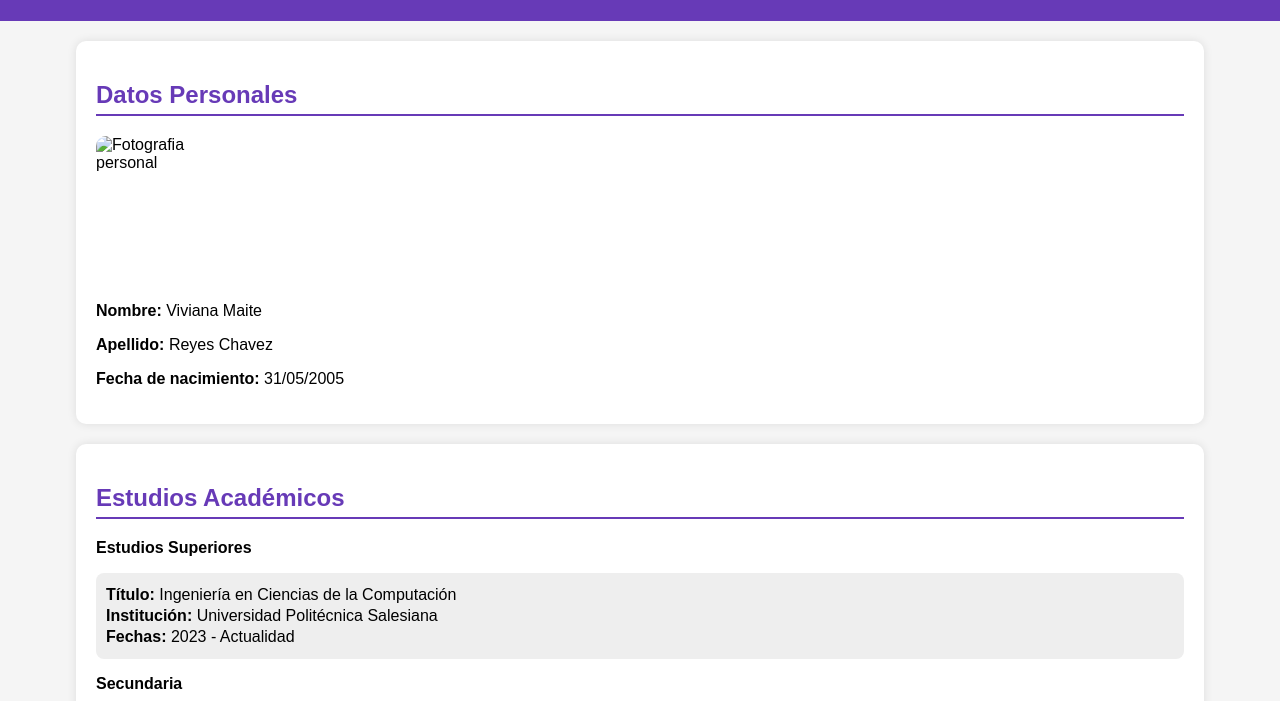
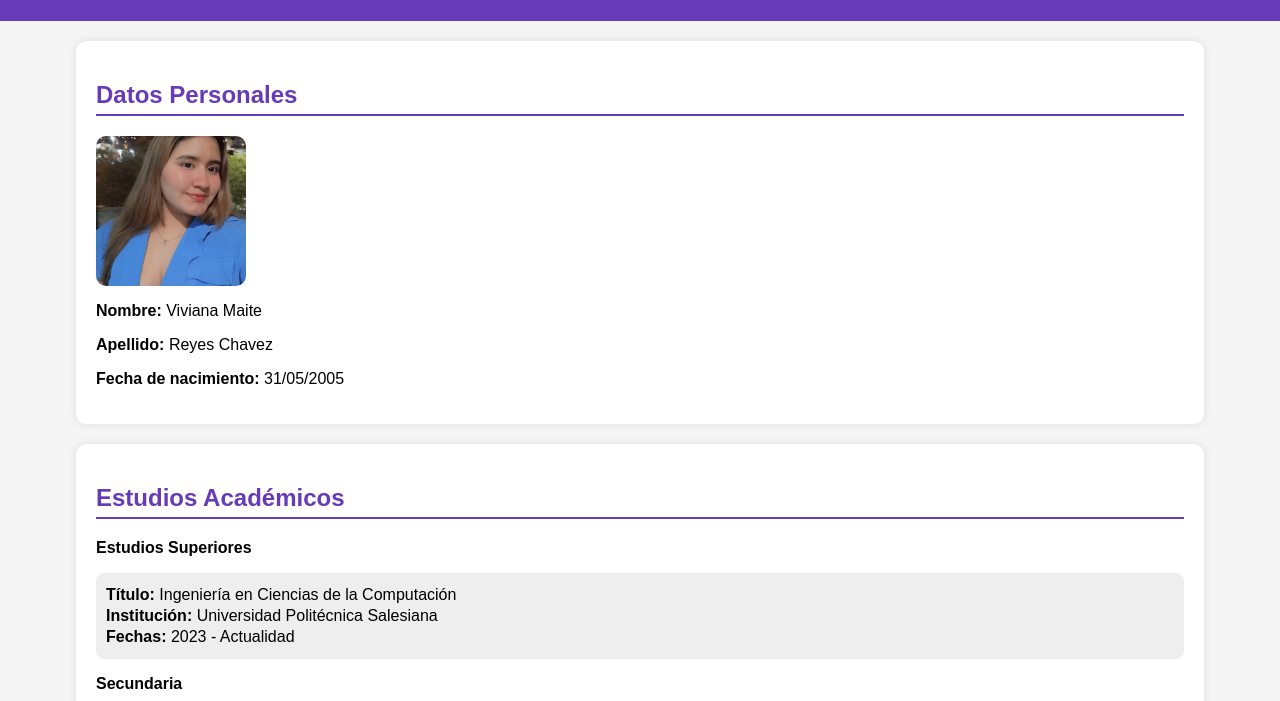
Before and after one commit to VivianaMR/mi-sito, a plain HTML site: page index.html in a window 1280 px wide. Shown: the part 99-800 px from the top of the page. Drawn offline with Linux system fonts and the light colour scheme.

Commit message:
Update index.html

```diff
--- a/index.html
+++ b/index.html
@@ -14,7 +14,7 @@
 
     <section class="seccion">
         <h2>Datos Personales</h2>
-        <img src="Foto.jpeg" alt="Fotografia personal" class="foto">
+        <img src="Foto.jpg" alt="Fotografia personal" class="foto">
         <p><strong>Nombre:</strong> Viviana Maite</p>
         <p><strong>Apellido:</strong> Reyes Chavez</p>
         <p><strong>Fecha de nacimiento:</strong> 31/05/2005</p>
```
